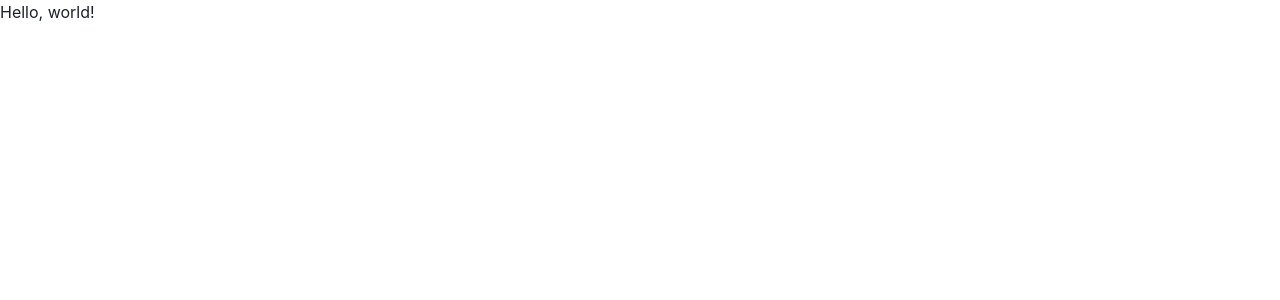
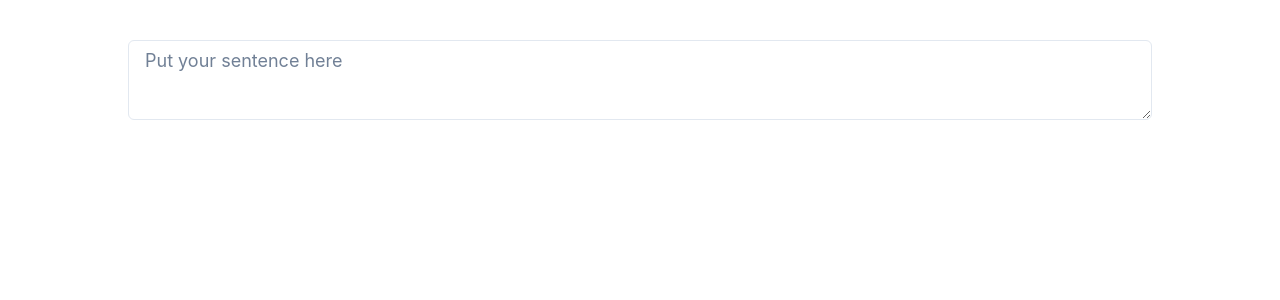
Before and after one commit to JP-Homer/Emotion.ly, a React (Create React App) app in the folder front-end/: page / in a window 1280 px wide. Shown: the top 300 px of the page. Built offline with nearby package versions, Linux system fonts and the light colour scheme.

Commit message:
Added textarea and styled the main flex

```diff
--- a/front-end/src/App.js
+++ b/front-end/src/App.js
@@ -2,7 +2,7 @@ import React from 'react';
 import {
   Flex,
   Text,
-  TextArea,
+  Textarea,
   Button,
   Slider,
   SliderTrack,
@@ -17,8 +17,16 @@ import {
 
 function App() {
   return (
-    <Flex>
-      <Text>Hello, world!</Text>
+    <Flex
+      direction="column"
+      justify="center"
+      align="center"
+      mt={10}
+      w={{ base: '95%', md: '90%', xl: '1024px' }}
+      ml="auto"
+      mr="auto"
+    >
+      <Textarea placeholder="Put your sentence here" size="lg" />
     </Flex>
   );
 }
```
